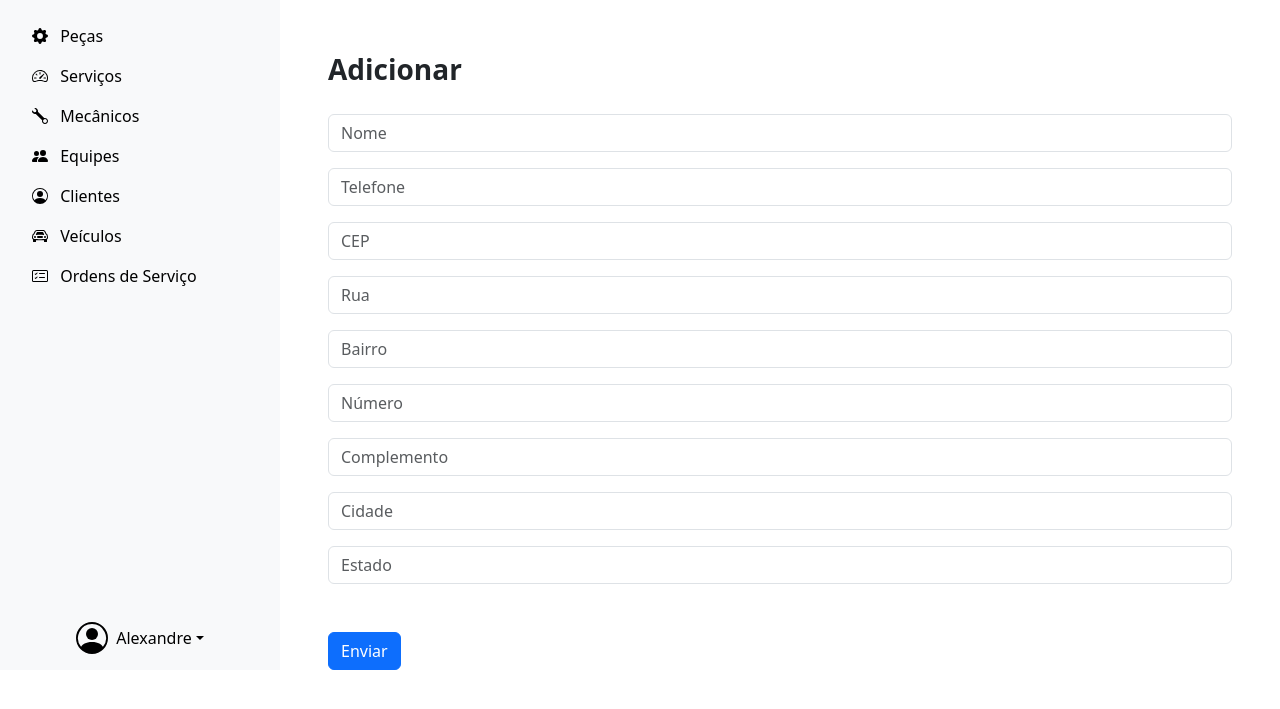
After one commit to apgifro/prog-oficina, a Django app: page /clientes/criar/ in a window 1280 px wide. The commit adds this page. Shown: the top 709 px of the page. Run offline with Django 4.2, Linux system fonts and the light colour scheme; some libraries are stand-ins or nearby versions.

Commit message:
Ajustes depois do Pull Request, create de Cliente, paginação

```diff
--- a/ordens/admin.py
+++ b/ordens/admin.py
@@ -8,6 +8,7 @@ class ItemAdmin(admin.ModelAdmin):
     list_display = ['descricao', 'preco']
     search_fields = ['descricao']
     search_help_text = "Digite o nome do item para pesquisar"
+
 
 @admin.register(Servico)
 class ServicoAdmin(admin.ModelAdmin):
--- a/pessoas/forms.py
+++ b/pessoas/forms.py
@@ -1,32 +1,15 @@
 from django import forms
-from pessoas.models import Endereco, Pessoa, Cliente, Mecanico, Equipe
 
 
-class EnderecoForm(forms.ModelForm):
-    class Meta:
-        model = Endereco
-        fields = ''
+class ClienteForm(forms.Form):
 
+    nome = forms.CharField(max_length=255)
+    telefone = forms.CharField(max_length=15)
 
-class PessoaForm(forms.ModelForm):
-    class Meta:
-        model = Pessoa
-        fields = ''
-
-
-class ClienteForm(forms.ModelForm):
-    class Meta:
-        model = Cliente
-        fields = ''
-
-
-class MecanicoForm(forms.ModelForm):
-    class Meta:
-        model = Mecanico
-        fields = ''
-
-
-class EquipeForm(forms.ModelForm):
-    class Meta:
-        model = Equipe
-        fields = ''
+    cep = forms.IntegerField()
+    rua = forms.CharField(max_length=255)
+    bairro = forms.CharField(max_length=255)
+    numero = forms.IntegerField()
+    complemento = forms.CharField(max_length=255, required=False)
+    cidade = forms.CharField(max_length=255)
+    estado = forms.CharField(max_length=2)
--- /dev/null
+++ b/pessoas/templates/cliente/create.html
@@ -0,0 +1,64 @@
+{% extends 'main.html' %}
+
+{% block content %}
+
+{% if messages %}
+    {% for message in messages %}
+    <div class="alert alert-danger" role="alert">
+          {{ message }}
+    </div>
+    {% endfor %}
+{% endif %}
+
+<div class="row mb-4 align-items-center">
+  <div class="col">
+    <strong class="fs-3">Adicionar</strong>
+  </div>
+</div>
+
+<form action="" method="post">
+    {% csrf_token %}
+
+    <div class="mb-3">
+        <input type="text" name="nome" placeholder="Nome" class="form-control">
+    </div>
+
+    <div class="mb-3">
+        <input type="text" name="telefone" placeholder="Telefone" class="form-control">
+    </div>
+
+    <div class="mb-3">
+        <input type="text" name="cep" placeholder="CEP" class="form-control">
+    </div>
+
+    <div class="mb-3">
+        <input type="text" name="rua" placeholder="Rua" class="form-control">
+    </div>
+
+    <div class="mb-3">
+        <input type="text" name="bairro" placeholder="Bairro" class="form-control">
+    </div>
+
+    <div class="mb-3">
+        <input type="text" name="numero" placeholder="Número" class="form-control">
+    </div>
+
+    <div class="mb-3">
+        <input type="text" name="complemento" placeholder="Complemento" class="form-control">
+    </div>
+
+    <div class="mb-3">
+        <input type="text" name="cidade" placeholder="Cidade" class="form-control">
+    </div>
+
+    <div class="mb-5">
+        <input type="text" name="estado" placeholder="Estado" class="form-control">
+    </div>
+
+    <div class="col-auto mbr-section-btn align-center">
+        <button type="submit" class="btn btn-primary display-4">Enviar</button>
+    </div>
+
+</form>
+
+{% endblock content %}
--- a/pessoas/urls.py
+++ b/pessoas/urls.py
@@ -1,9 +1,10 @@
 from django.urls import path
 
-from .views import ClienteListView, MecanicoListView, EquipeListView
+from .views import ClienteListView, MecanicoListView, EquipeListView, ClienteCreateView
 
 urlpatterns = [
     path("clientes/", ClienteListView.as_view(), name="clientes_list"),
+    path("clientes/criar/", ClienteCreateView.as_view(), name="clientes_criar"),
     path("mecanicos/", MecanicoListView.as_view(), name="mecanicos_list"),
     path("equipes/", EquipeListView.as_view(), name="equipes_list"),
 ]
--- /dev/null
+++ b/pessoas/views.py
@@ -0,0 +1,105 @@
+from django.views.generic import FormView
+
+from django.views.generic.list import ListView
+
+from pessoas.forms import ClienteForm
+from pessoas.models import Cliente, Mecanico, Equipe, Pessoa, Endereco
+
+from django.contrib import messages
+
+
+class ClienteListView(ListView):
+
+    model = Cliente
+    ordering = ['-pessoa_id']
+    context_object_name = 'clientes'
+    template_name = 'cliente/list.html'
+    paginate_by = 10
+
+
+class ClienteCreateView(FormView):
+    form_class = ClienteForm
+    template_name = 'cliente/create.html'
+    success_url = '/clientes/'
+
+    def form_valid(self, form):
+        nome = form.cleaned_data['nome']
+        telefone = form.cleaned_data['telefone']
+
+        cep = form.cleaned_data['cep']
+        rua = form.cleaned_data['rua']
+        bairro = form.cleaned_data['bairro']
+        numero = form.cleaned_data['numero']
+        complemento = form.cleaned_data['complemento']
+        cidade = form.cleaned_data['cidade']
+        estado = form.cleaned_data['estado']
+
+        endereco = Endereco(
+            cep=cep, rua=rua, bairro=bairro, numero=numero,
+            complemento=complemento, cidade=cidade, estado=estado
+        )
+        endereco.save()
+        pessoa = Pessoa(nome=nome, endereco=endereco)
+        pessoa.save()
+        cliente = Cliente(pessoa=pessoa, telefone=telefone)
+        cliente.save()
+        messages.success(self.request, 'Cliente adicionado.')
+        return super().form_valid(form)
+
+    def form_invalid(self, form):
+        messages.error(self.request, 'Erro ao cadastrar o cliente.')
+        print(form.errors)
+        return super().form_invalid(form)
+
+
+# class ClienteUpdateView(FormView):
+#     form_class = ClienteForm
+#     template_name = 'cliente/create.html'
+#     success_url = '/clientes/'
+#
+#     def form_valid(self, form):
+#         nome = form.cleaned_data['nome']
+#         telefone = form.cleaned_data['telefone']
+#
+#         cep = form.cleaned_data['cep']
+#         rua = form.cleaned_data['rua']
+#         bairro = form.cleaned_data['bairro']
+#         numero = form.cleaned_data['numero']
+#         complemento = form.cleaned_data['complemento']
+#         cidade = form.cleaned_data['cidade']
+#         estado = form.cleaned_data['estado']
+#
+#         endereco = Endereco(
+#             cep=cep, rua=rua, bairro=bairro, numero=numero,
+#             complemento=complemento, cidade=cidade, estado=estado
+#         )
+#         endereco.save()
+#         pessoa = Pessoa(nome=nome, endereco=endereco)
+#         pessoa.save()
+#         cliente = Cliente(pessoa=pessoa, telefone=telefone)
+#         cliente.save()
+#         messages.success(self.request, 'Cliente atualizado.')
+#         return super().form_valid(form)
+#
+#     def form_invalid(self, form):
+#         messages.error(self.request, 'Erro ao atualizar o cliente.')
+#         print(form.errors)
+#         return super().form_invalid(form)
+
+
+class MecanicoListView(ListView):
+
+    model = Mecanico
+    ordering = ['-pessoa_id']
+    context_object_name = 'mecanicos'
+    template_name = 'mecanico/list.html'
+    paginate_by = 20
+
+
+class EquipeListView(ListView):
+
+    model = Equipe
+    context_object_name = 'equipes'
+    ordering = ['-id']
+    template_name = 'equipes/list.html'
+    paginate_by = 20
--- a/templates/main.html
+++ b/templates/main.html
@@ -50,6 +50,9 @@
       <symbol id="pencil" viewBox="0 0 16 16">
         <path d="M15.502 1.94a.5.5 0 0 1 0 .706L14.459 3.69l-2-2L13.502.646a.5.5 0 0 1 .707 0l1.293 1.293zm-1.75 2.456-2-2L4.939 9.21a.5.5 0 0 0-.121.196l-.805 2.414a.25.25 0 0 0 .316.316l2.414-.805a.5.5 0 0 0 .196-.12l6.813-6.814z"/>
         <path fill-rule="evenodd" d="M1 13.5A1.5 1.5 0 0 0 2.5 15h11a1.5 1.5 0 0 0 1.5-1.5v-6a.5.5 0 0 0-1 0v6a.5.5 0 0 1-.5.5h-11a.5.5 0 0 1-.5-.5v-11a.5.5 0 0 1 .5-.5H9a.5.5 0 0 0 0-1H2.5A1.5 1.5 0 0 0 1 2.5v11z"/>
+      </symbol>
+      <symbol id="plus" viewBox="0 0 16 16">
+        <path d="M8 4a.5.5 0 0 1 .5.5v3h3a.5.5 0 0 1 0 1h-3v3a.5.5 0 0 1-1 0v-3h-3a.5.5 0 0 1 0-1h3v-3A.5.5 0 0 1 8 4z"/>
       </symbol>
     </svg>
 
```
Also changed, not shown: pessoas/admin.py (+8 -3 lines), pessoas/templates/cliente/list.html (+21 -1 lines).
